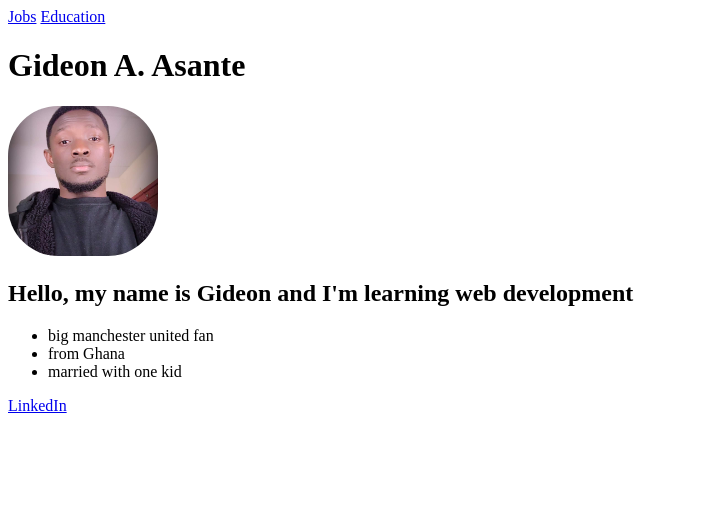
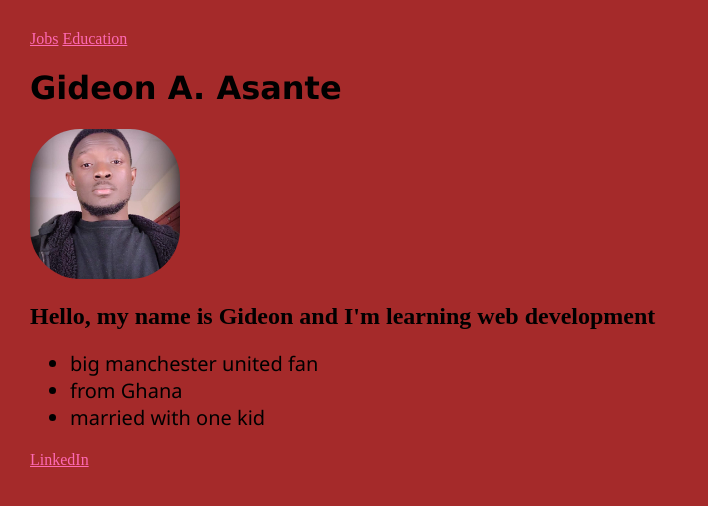
Before and after one commit to kwameasannte42/about-me, a plain HTML site: page index.html in a window 1280 px wide. Shown: the whole page, without its empty margins (0-708 px from the left). Drawn offline with Linux system fonts and the light colour scheme.

Commit message:
add styling

```diff
--- a/index.html
+++ b/index.html
@@ -6,9 +6,10 @@
   <meta http-equiv="X-UA-Compatible" content="IE=edge">
   <meta name="viewport" content="width=device-width, initial-scale=1.0">
   <title>Document</title>
+  <link rel="stylesheet" href="style.css">
 </head>
 
-<body>
+<body class="main">
   <a href="./jobs.html">Jobs</a>
   <a href="./education.html">Education</a>
 
--- a/style.css
+++ b/style.css
@@ -1,4 +1,31 @@
-.job1, .job2, .job3, .edu1, .edu2, .edu3 {
+h1 {
+  font-weight: bold;
+  font-family:'Lucida Sans', 'Lucida Sans Regular', 'Lucida Grande', 'Lucida Sans Unicode', Geneva, Verdana, sans-serif
+}
+
+ul {
+  font-family: 'Segoe UI', Tahoma, Geneva, Verdana, sans-serif;
+  font-size: 20px;
+  font-weight: lighter;
+}
+
+a {
+  color: hotpink;
+}
+
+.main {
+  background-color:brown;
+}
+
+.edu {
+  background-color: cadetblue;
+}
+
+.job {
+  background-color: burlywood;
+}
+
+.job1, .job2, .job3 {
   display: flex;
   gap: 50px;
   margin-bottom: 50px;
@@ -6,4 +33,5 @@
 
 body {
   margin: 30px;
+
 }
```
Also changed, not shown: education.html (+1 -1 lines), jobs.html (+1 -1 lines).
